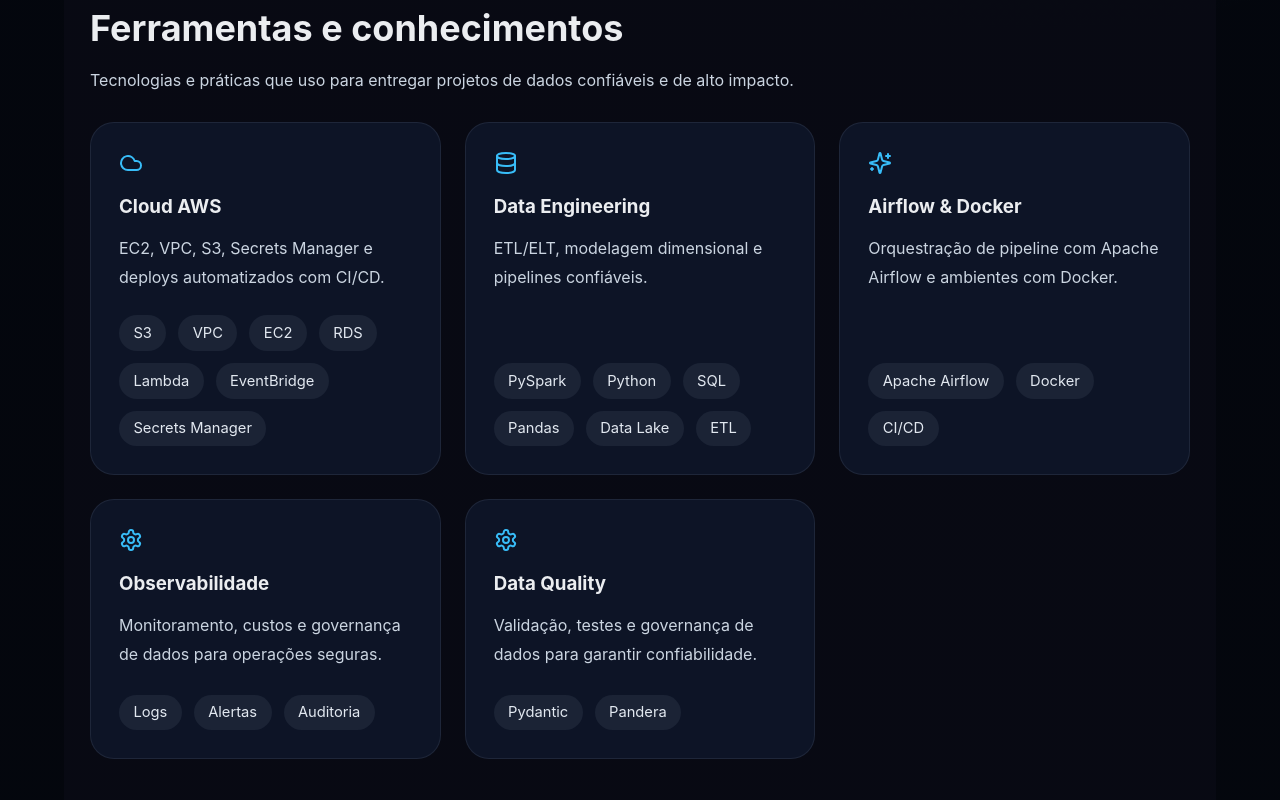
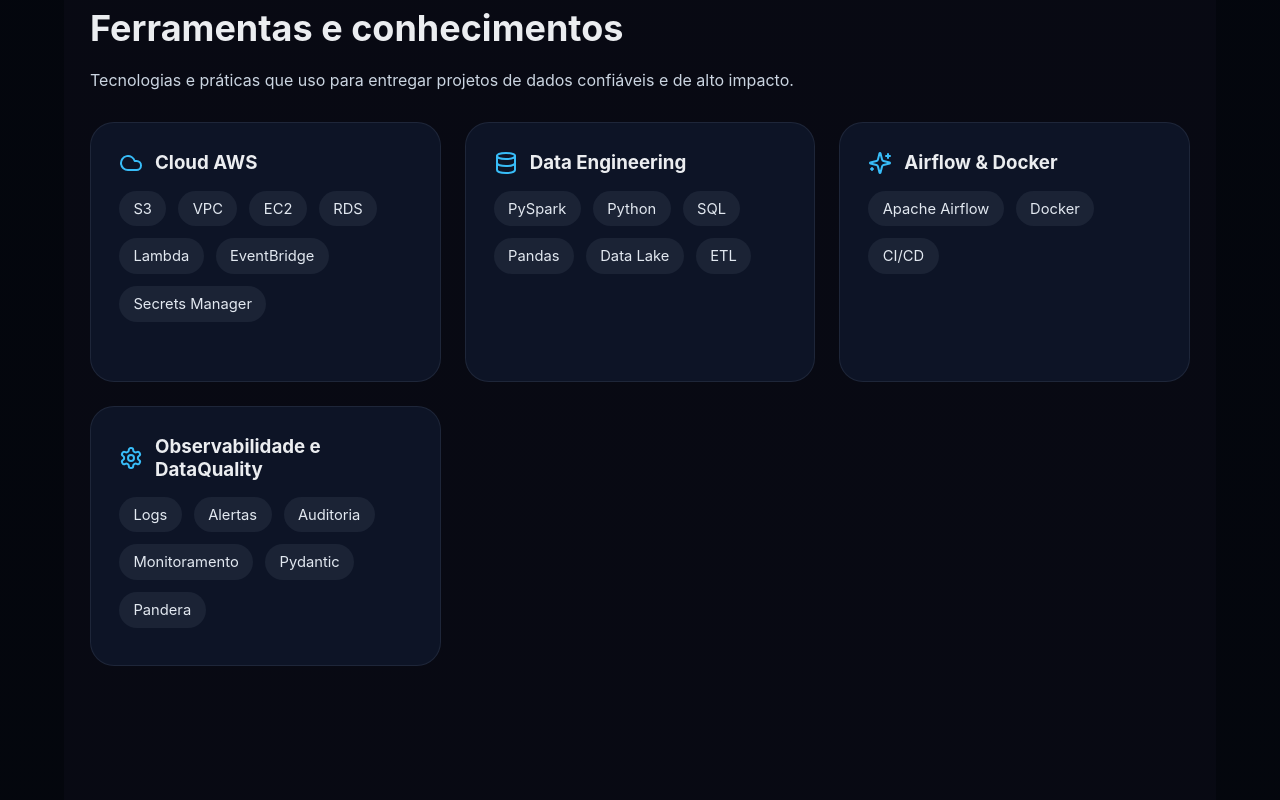
Before and after one commit to joaobarreto27/portifolio_jvbarreto, a React (Vite) app: page / in a window 1280 px wide. Shown: the part 1360-2160 px from the top of the page. Built offline with nearby package versions, Linux system fonts and the light colour scheme.

Commit message:
feat(css): atuliza styles.css com alinhamento das habilidades no topo

```diff
--- a/src/App.tsx
+++ b/src/App.tsx
@@ -1,4 +1,5 @@
 import { Send, Cloud, Database, Settings, Sparkles, ArrowRight, Github, Linkedin, MapPin } from 'lucide-react';
+import { CheckCircle } from 'lucide-react';
 
 const linkedInUrl = 'https://www.linkedin.com/in/jo%C3%A3o-vitor-barreto-495a6a222/';
 const githubUrl = 'https://github.com/joaobarreto27';
@@ -9,32 +10,22 @@
   {
     icon: <Cloud size={24} />,
     title: 'Cloud AWS',
-    description: 'EC2, VPC, S3, Secrets Manager e deploys automatizados com CI/CD.',
     tools: ['S3', 'VPC', 'EC2', 'RDS', 'Lambda', 'EventBridge', 'Secrets Manager'],
   },
   {
     icon: <Database size={24} />,
     title: 'Data Engineering',
-    description: 'ETL/ELT, modelagem dimensional e pipelines confiáveis.',
     tools: ['PySpark', 'Python', 'SQL', 'Pandas', 'Data Lake', 'ETL'],
   },
   {
     icon: <Sparkles size={24} />,
     title: 'Airflow & Docker',
-    description: 'Orquestração de pipeline com Apache Airflow e ambientes com Docker.',
     tools: ['Apache Airflow', 'Docker', 'CI/CD'],
   },
   {
     icon: <Settings size={24} />,
-    title: 'Observabilidade',
-    description: 'Monitoramento, custos e governança de dados para operações seguras.',
-    tools: ['Logs', 'Alertas', 'Auditoria'],
-  },
-  {
-    icon: <Settings size={24} />,
-    title: 'Data Quality',
-    description: 'Validação, testes e governança de dados para garantir confiabilidade.',
-    tools: ['Pydantic', 'Pandera'],
+    title: 'Observabilidade e DataQuality',
+    tools: ['Logs', 'Alertas', 'Auditoria', 'Monitoramento', 'Pydantic', 'Pandera'],
   },
 ];
 
@@ -55,13 +46,13 @@
 
 const projects = [
   {
-    title: 'Lakehouse Orquestrado com PySpark e Apache Airflow',
+    title: 'Lakehouse Orquestrado com PySpark, Apache Airflow e AWS',
     description: 'Arquitetura de dados moderna com Delta Lake, PySpark e observabilidade completa para analytics.',
     highlights: ['PySpark', 'Apache Airflow', 'Data Lake', 'AWS'],
     repoUrl: 'https://github.com/joaobarreto27/market-data-lakehouse-orchestrator'
   },
   {
-    title: 'ETL Bitcoin com Airflow e Pandas',
+    title: 'ETL com Pandas e Apache Airflow para Dados de Criptomoedas',
     description: 'Pipeline de dados automatizado para coleta e processamento de dados de criptomoedas usando Apache Airflow, Docker e AWS.',
     highlights: ['Apache Airflow', 'Docker', 'Pandas', 'ETL'],
     repoUrl: 'https://github.com/joaobarreto27/etl-bitcoin-jd'
@@ -146,10 +137,9 @@
           <div className="feature-grid">
             {toolCards.map((tool) => (
               <article key={tool.title} className="feature-card card-hover">
-                <div>
+                <div className="feature-header">
                   {tool.icon}
                   <h3>{tool.title}</h3>
-                  <p>{tool.description}</p>
                 </div>
                 <div className="feature-meta">
                   {tool.tools.map((item) => (
--- a/src/styles.css
+++ b/src/styles.css
@@ -289,15 +289,21 @@
 .feature-card {
   display: flex;
   flex-direction: column;
-  justify-content: space-between;
+  justify-content: flex-start;
+  gap: 1rem;
   min-height: 260px;
+}
+
+.feature-header {
+  display: flex;
+  align-items: center;
+  gap: 0.75rem;
 }
 
 .feature-card h3,
 .skill-card h3,
 .project-card h3 {
-  margin-top: 1rem;
-  margin-bottom: 1rem;
+  margin: 0;
 }
 
 .feature-card p,
@@ -312,7 +318,6 @@
   display: flex;
   flex-wrap: wrap;
   gap: 0.75rem;
-  margin-top: 1.5rem;
 }
 
 .feature-card svg,
```
